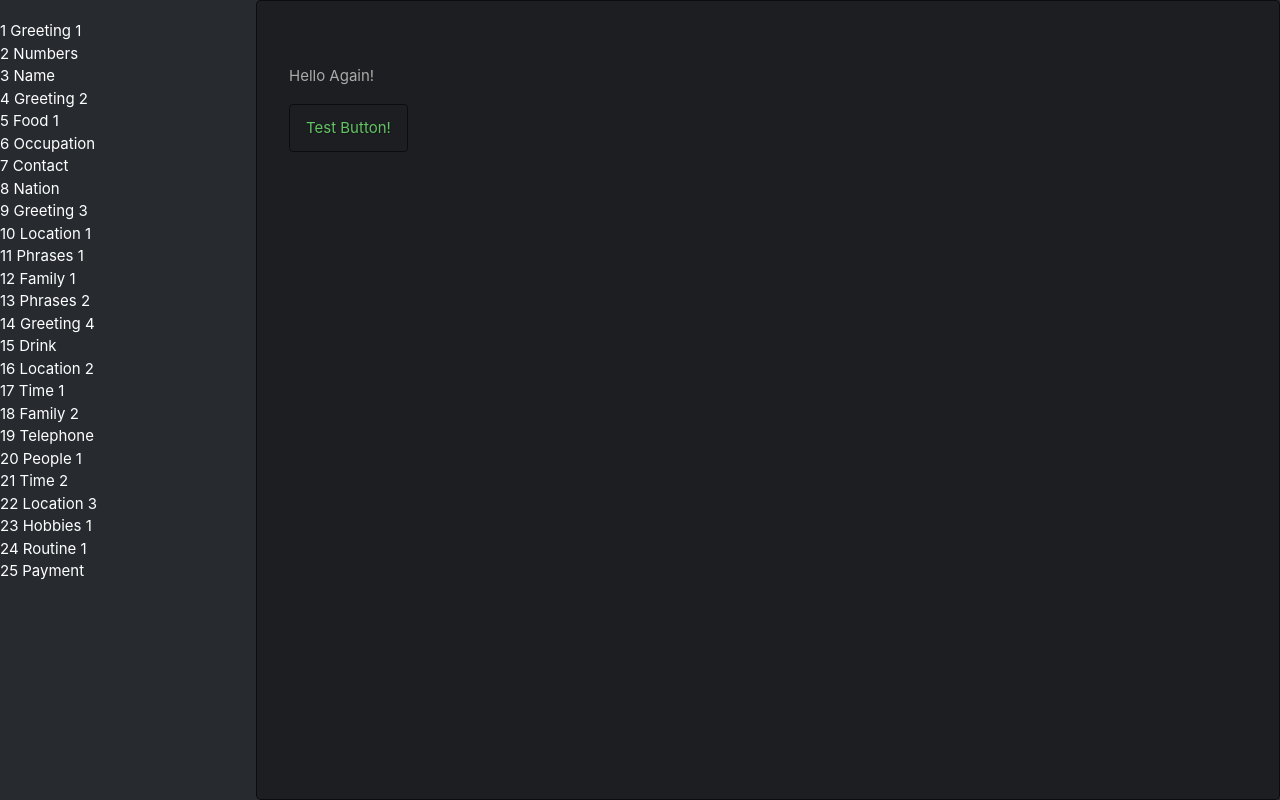
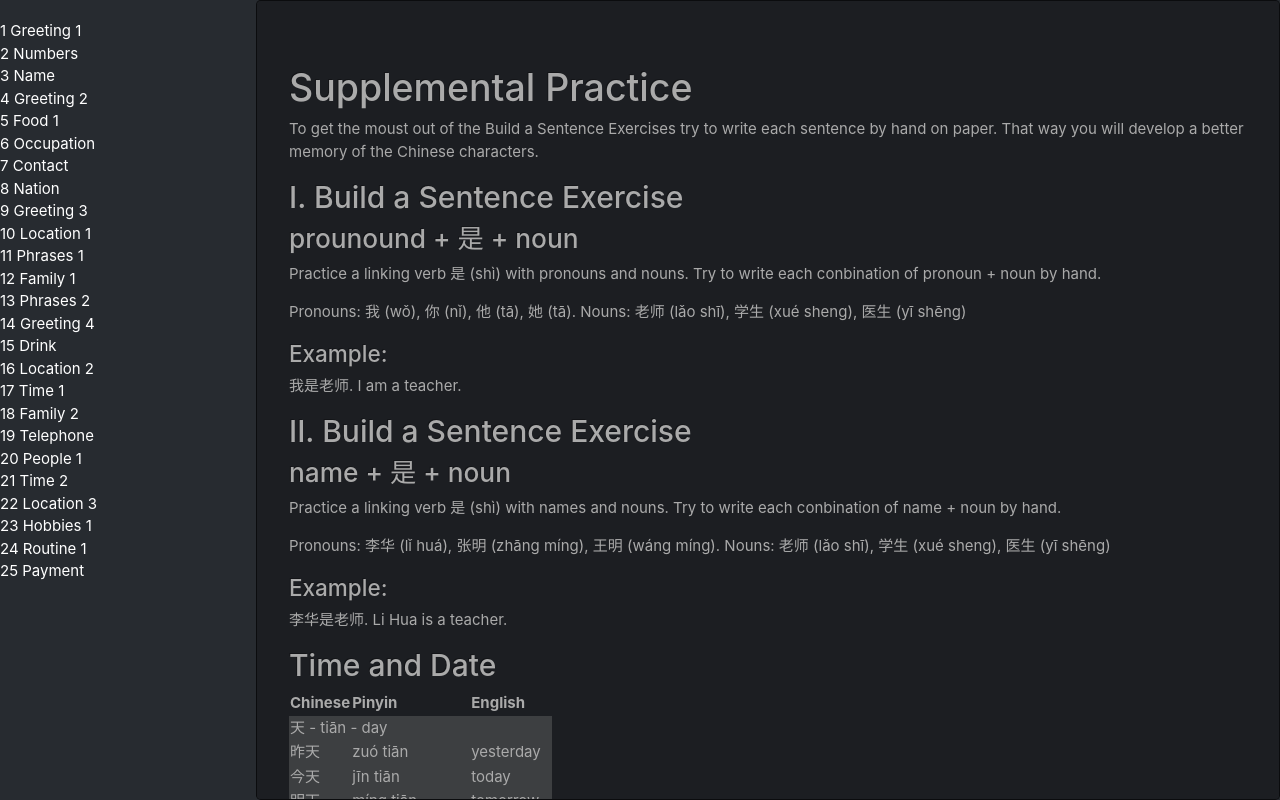
Before and after one commit to mszymulanski/langapp, a Next.js app in the folder front-end/: page / in a window 1280 px wide. Built offline with nearby package versions, Linux system fonts and the light colour scheme.

Commit message:
front-end: Add Date Words Table
Add the relative time words like yuesterday, today, tomorrow, last week, this week, etc. It looks like there is a pattern but there are a few exceptions that make this table helpful in seeing where the pattern is broken.

```diff
--- a/front-end/pages/index.js
+++ b/front-end/pages/index.js
@@ -17,10 +17,122 @@ export async function getStaticProps () {
 export default function Home ({ allLessonsNames }) {
   return (
     <Layout home allLessonsNames={allLessonsNames}>
-      <section>
-        <p>Hello Again!</p>
-        <Button variant="outline-success">Test Button!</Button>
-      </section>
+      <article>
+        <h1>Supplemental Practice</h1>
+        <section>
+          <p>To get the moust out of the Build a Sentence Exercises try to write each sentence by hand on paper. That way you will develop a better memory of the Chinese characters.</p>
+        </section>
+        <section>
+          <h2>I. Build a Sentence Exercise</h2>
+          <h3>prounound + 是 + noun</h3>
+          <p>Practice a linking verb 是 (shì) with pronouns and nouns. Try to write each conbination of pronoun + noun by hand.</p>
+          <p>Pronouns: <span>我</span> (wǒ), <span>你</span> (nǐ), <span>他</span> (tā), <span>她</span> (tā). Nouns: <span>老师</span> (lǎo shī), <span>学生</span> (xué sheng), <span>医生</span> (yī shēng)</p>
+          <h4>Example:</h4>
+          <p><span>我是老师.</span> <span>I am a teacher.</span></p>
+        </section>
+        <section>
+          <h2>II. Build a Sentence Exercise</h2>
+          <h3>name + 是 + noun</h3>
+          <p>Practice a linking verb 是 (shì) with names and nouns. Try to write each conbination of name + noun by hand.</p>
+          <p>Pronouns: <span>李华</span> (lǐ huá), <span>张明</span> (zhāng míng), <span>王明</span> (wáng míng). Nouns: <span>老师</span> (lǎo shī), <span>学生</span> (xué sheng), <span>医生</span> (yī shēng)</p>
+          <h4>Example:</h4>
+          <p><span>李华是老师.</span> <span>Li Hua is a teacher.</span></p>
+        </section>
+        <section>
+          <h2>Time and Date</h2>
+          <table>
+            <thead>
+              <tr>
+                <th scope="col">Chinese</th>
+                <th scope="col">Pinyin</th>
+                <th scope="col">English</th>
+              </tr>
+            </thead>
+            <tbody>
+              <tr className="table-active">
+                <td colSpan="3">
+                天 - tiān - day
+                </td>
+              </tr>
+              <tr className="table-active" key="昨天-zuótiān">
+                <td key="昨天">昨天</td>
+                <td key="zuótiān">zuó tiān</td>
+                <td key="yesterday">yesterday</td>
+              </tr>
+              <tr className="table-active" key="今天-jīntiān">
+                <td key="今天">今天</td>
+                <td key="jīntiān">jīn tiān</td>
+                <td key="today">today</td>
+              </tr>
+              <tr className="table-active" key="明天-míngtiān">
+                <td key="明天">明天</td>
+                <td key="míngtiān">míng tiān</td>
+                <td key="tomorrow">tomorrow</td>
+              </tr>
+              <tr className="table-active">
+                <td colSpan="3">
+                星期 - xīng qī - week
+                </td>
+              </tr>
+              <tr className="table-active" key="上个星期-shànggexīngqī">
+                <td key="上个星期">上个星期</td>
+                <td key="shàng ge xīng qī">shàng ge xīng qī</td>
+                <td key="last week">last week</td>
+              </tr>
+              <tr className="table-active" key="这个星期-zhègexīngqī">
+                <td key="这个星期">这个星期</td>
+                <td key="zhè ge xīng qī">zhè ge xīng qī</td>
+                <td key="this week">this week</td>
+              </tr>
+              <tr className="table-active" key="下个星期-xiàgexīngqī">
+                <td key="下个星期">下个星期</td>
+                <td key="xià ge xīng qī">xià ge xīng qī</td>
+                <td key="next week">next week</td>
+              </tr>
+              <tr className="table-active">
+                <td colSpan="3">
+                  月 - yuè -month
+                </td>
+              </tr>
+              <tr className="table-active" key="上个月-shànggeyuè">
+                <td key="上个月">上个月</td>
+                <td key="shàng ge yuè">shàng ge yuè</td>
+                <td key="last month">last month</td>
+              </tr>
+              <tr className="table-active" key="这个月-zhègeyuè">
+                <td key="这个月">这个月</td>
+                <td key="zhè ge yuè">zhè ge yuè</td>
+                <td key="this month">this month</td>
+              </tr>
+              <tr className="table-active" key="下个月-xiàgeyuè">
+                <td key="下个月">下个月</td>
+                <td key="xià ge yuè">xià ge yuè</td>
+                <td key="next month">next month</td>
+              </tr>
+              <tr className="table-active">
+                <td colSpan="3">
+                  年 - nián -year
+                </td>
+              </tr>
+              <tr className="table-active" key="去年-qùnián">
+                <td key="去年">去年</td>
+                <td key="qùnián">qù nián</td>
+                <td key="last year">last year</td>
+              </tr>
+              <tr className="table-active" key="今年-jīnnián">
+                <td key="今年">今年</td>
+                <td key="jīnnián">jīn nián</td>
+                <td key="this year">this year</td>
+              </tr>
+              <tr className="table-active" key="明年-míngnián">
+                <td key="明年"></td>
+                <td key="míngnián">míng nián</td>
+                <td key="next year">next year</td>
+              </tr>
+            </tbody>
+          </table>
+        </section>
+      </article>
     </Layout>
   )
 }
```
